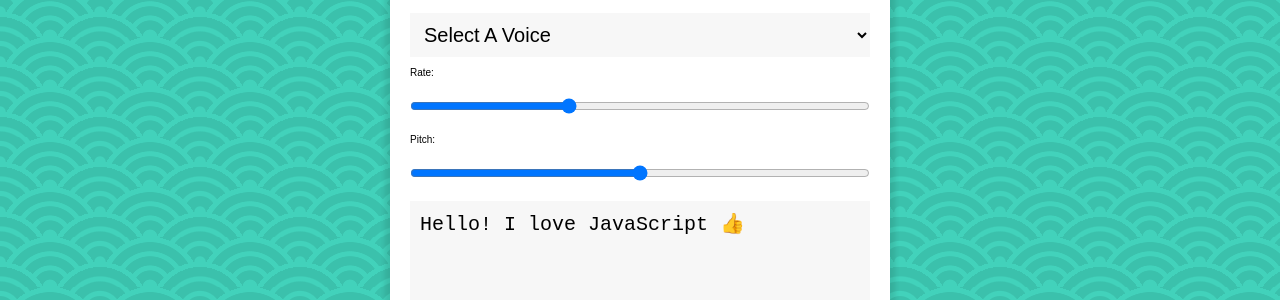
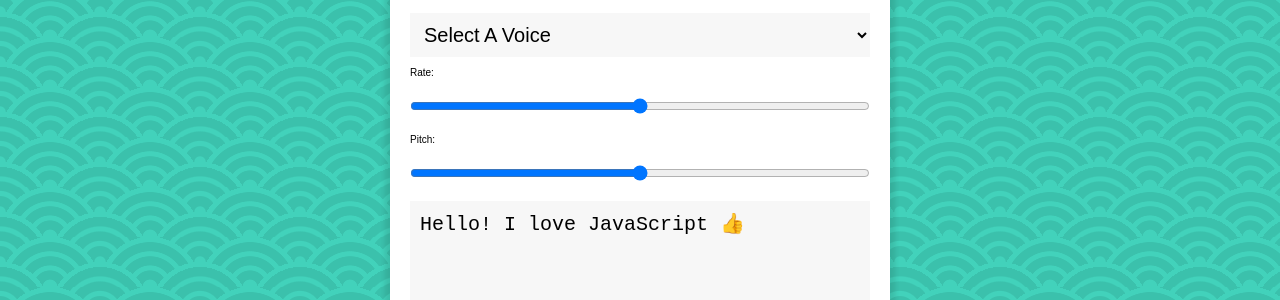
Before and after one commit to aldy120/test.github.io, a Jekyll site: the page javascript30testing/23 - Speech Synthesis/index-START.html, which Jekyll copies as it is, in a window 1280 px wide. Shown: the part 263-563 px from the top of the page. Built offline with Jekyll 4.4.1, drawn with Linux system fonts in a browser that asks for light colours.

Commit message:
set max rate to 2

```diff
--- a/javascript30testing/23 - Speech Synthesis/index-START.html
+++ b/javascript30testing/23 - Speech Synthesis/index-START.html
@@ -17,7 +17,7 @@
       </select>
 
       <label for="rate">Rate:</label>
-      <input name="rate" type="range" min="0" max="3" value="1" step="0.1">
+      <input name="rate" type="range" min="0" max="2" value="1" step="0.1">
 
       <label for="pitch">Pitch:</label>
 
```
